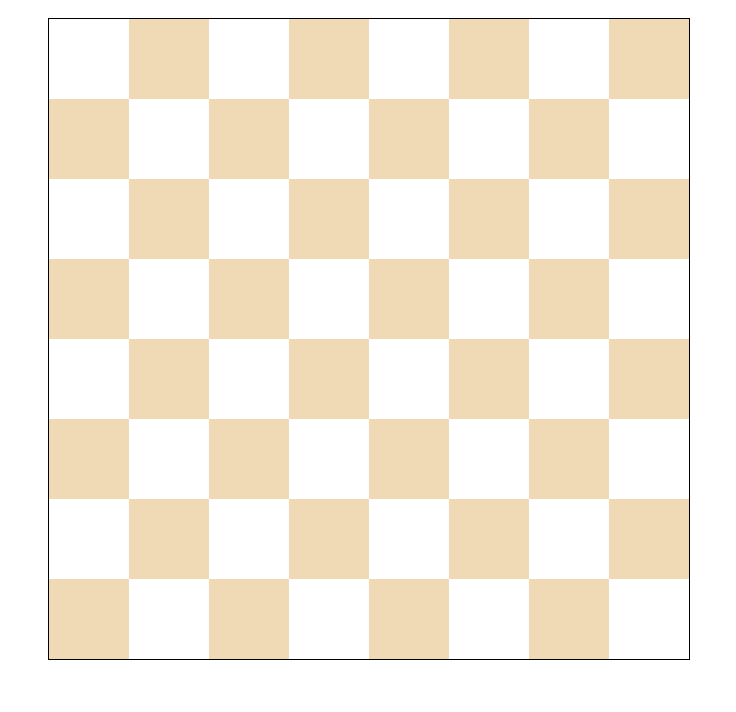
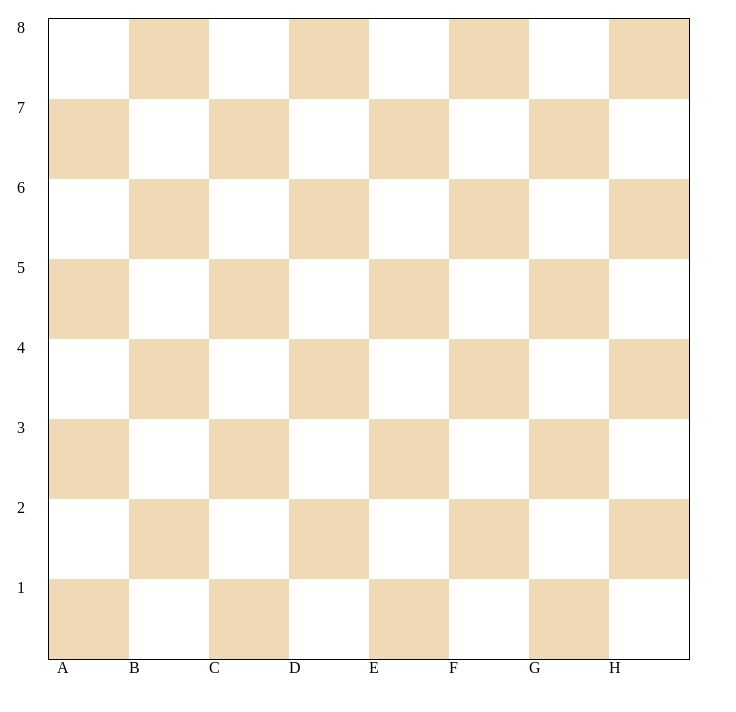
Before and after one commit to lundjohan/chess-engine, a plain HTML site: page index.html in a window 1280 px wide. Shown: the part 88-800 px from the top of the page, without its empty margins (0-736 px from the left). Drawn offline with Linux system fonts and the light colour scheme.

Commit message:
Added indices to the left & at bottom

```diff
--- a/index.html
+++ b/index.html
@@ -22,6 +22,14 @@
       .square {
         height: 12.5%;
         box-sizing: content-box;
+      }
+      .index_bottom{
+        position: relative;
+        top: 5em;
+      }
+      .index_left{
+        position: relative;
+        right: 2em;
       }
       .odd {
         background-color: #f0d9b5;
@@ -52,7 +60,14 @@
           } else {
             text += "odd '";
           }
-          text += "></div>";
+          text += ">";
+          if (i===0){
+            text += "<span class= 'index_left'>"+j+"</span>";
+          }
+          if (j === 1) {
+            text += "<span class= 'index_bottom'>"+letters[i]+"</span>";
+          }
+          text+="</div>";
         }
         text += "</div>";
       }
```
